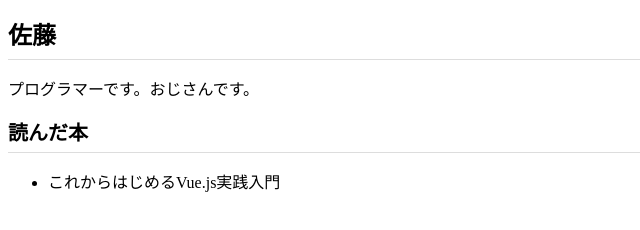
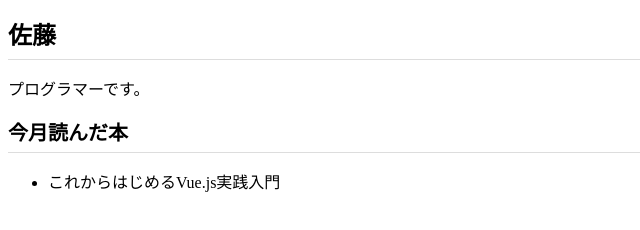
Before and after one commit to sato-trinity/sato-trinity.github.io, a plain HTML site: page index.html in a window 1280 px wide. Shown: the whole page, without its empty margins (0-640 px from the left). Drawn offline with Linux system fonts and the light colour scheme.

Commit message:
Add files via upload

```diff
--- a/index.html
+++ b/index.html
@@ -7,8 +7,8 @@
 </head>
 <body>
   <h1>佐藤</h1>
-  <p>プログラマーです。おじさんです。</p>
-  <h2>読んだ本</h2>
+  <p>プログラマーです。</p>
+  <h2>今月読んだ本</h2>
   <ul>
     <li>これからはじめるVue.js実践入門</li>
   </ul>
```
